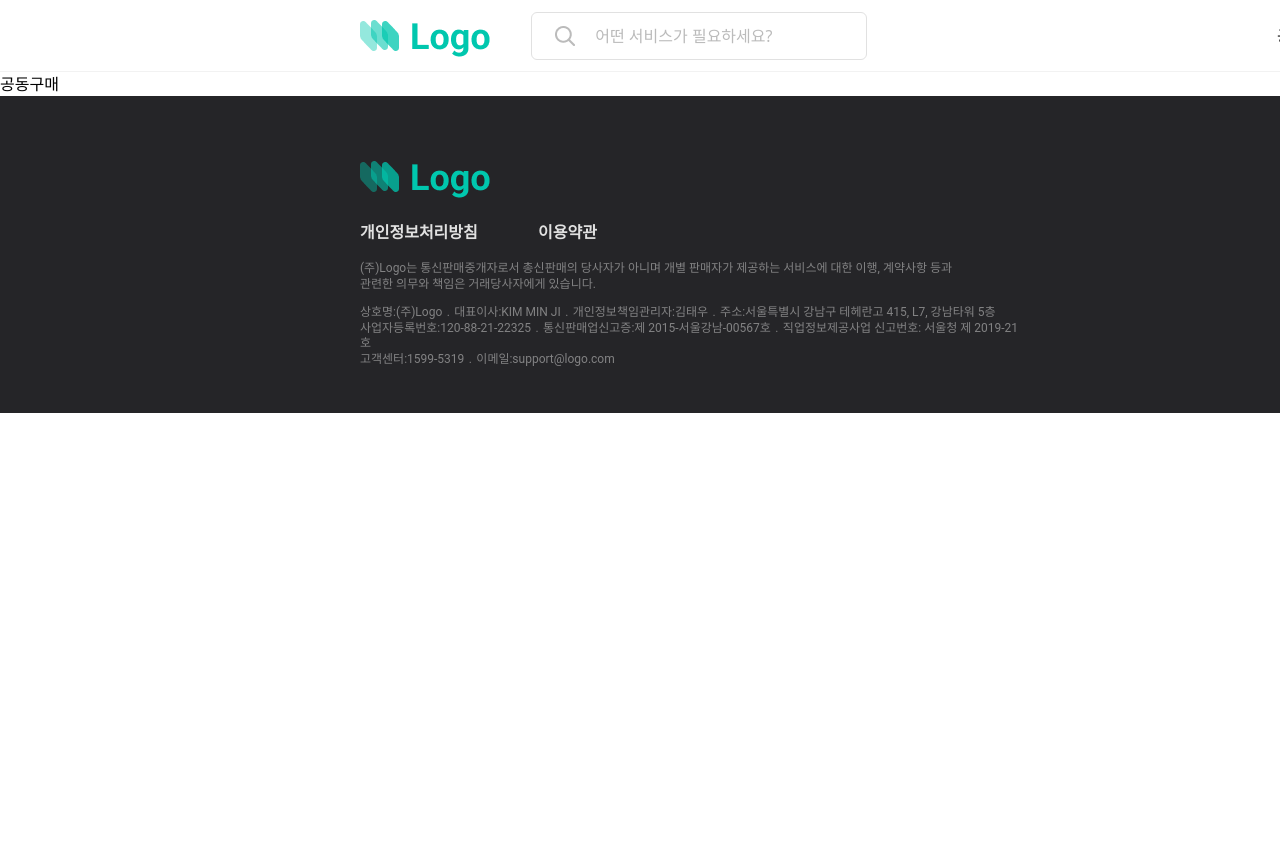
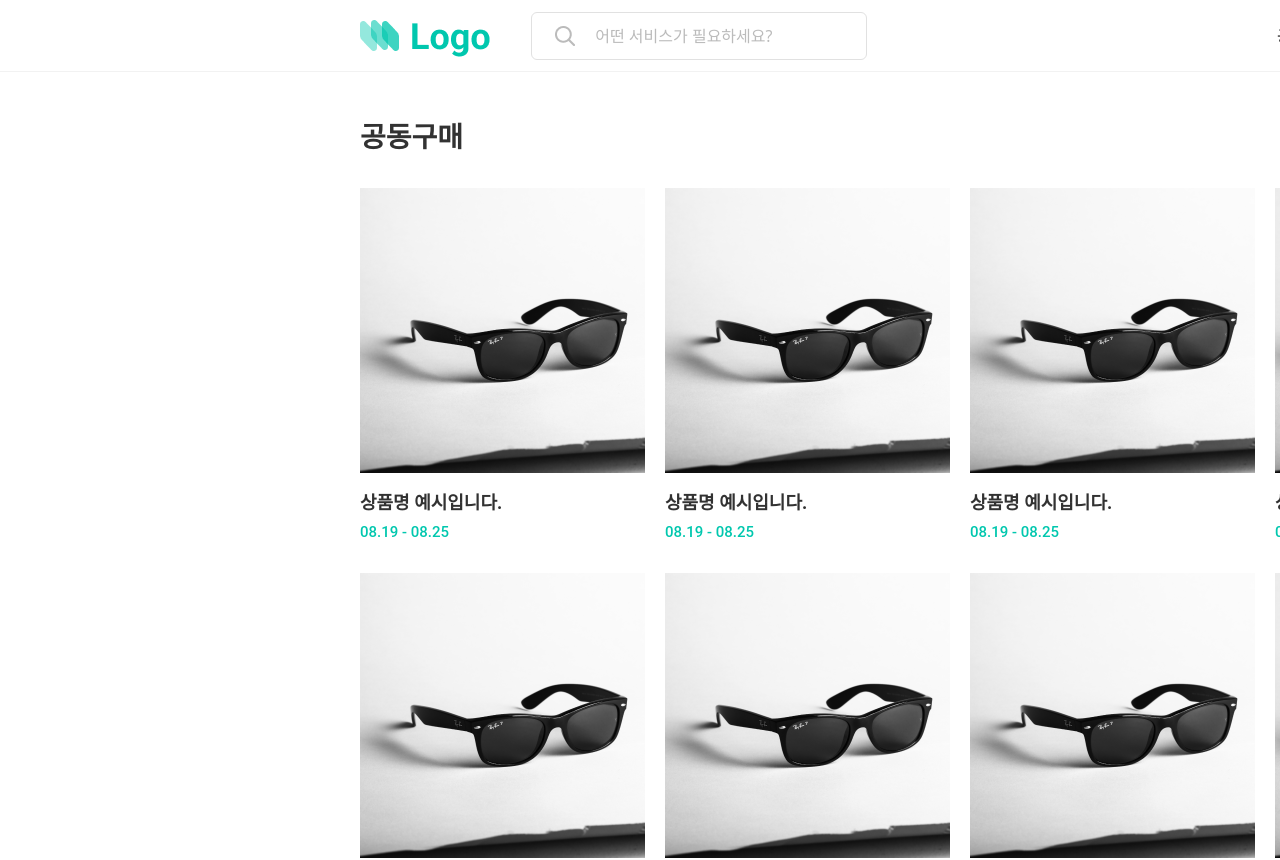
Before and after one commit to Heoveloper/tutorial07-web, a React (Vite) app: page /group-purchase in a window 1280 px wide. Shown: the top 860 px of the page. Before the commit the page ends 800 px from the top, so only its background shows below. Built offline with nearby package versions, Linux system fonts and the light colour scheme.

Commit message:
상품 카드 컴포넌트 추가

```diff
--- /dev/null
+++ b/src/components/product-card.tsx
@@ -0,0 +1,19 @@
+import { Link } from 'react-router-dom';
+
+const ProductCard = () => {
+  return (
+    <Link to='/detail'>
+      <div className='h-[358x] w-[285px]'>
+        <img src='/product-1.png' className='h-[285px] w-[285px]' />
+        <h4 className='mt-[14px] font-[Roboto] text-[18px] font-semibold leading-[31.98px] text-[#323232]'>
+          상품명 예시입니다.
+        </h4>
+        <p className='font-[Roboto] text-[15px] font-medium leading-[26.65px] text-[#00c7ae]'>
+          <span>08.19</span> - <span>08.25</span>
+        </p>
+      </div>
+    </Link>
+  );
+};
+
+export default ProductCard;
--- a/src/pages/group-purchase.tsx
+++ b/src/pages/group-purchase.tsx
@@ -1,9 +1,19 @@
+import ProductCard from 'src/components/product-card';
 import Layout from '../components/layout';
 
 const GroupPurchasePage = () => {
   return (
     <Layout>
-      <h2>공동구매</h2>
+      <div className='mx-auto mt-[48px] mb-[108px] flex h-[1968px] w-[1200px] flex-col justify-between'>
+        <h2 className='font=[Roboto] mb-[28px] text-[28px] font-semibold leading-[32.81px] text-[#323232]'>
+          공동구매
+        </h2>
+        <div className='mx-auto grid w-[1200px] grid-cols-4 gap-x-[20px] gap-y-[28px]'>
+          {Array.from({ length: 20 }, (_, i) => (
+            <ProductCard key={i} />
+          ))}
+        </div>
+      </div>
     </Layout>
   );
 };
--- a/src/pages/index.tsx
+++ b/src/pages/index.tsx
@@ -1,3 +1,4 @@
+import ProductCard from 'src/components/product-card';
 import Layout from '../components/layout';
 
 const HomePage = () => {
@@ -16,14 +17,17 @@ const HomePage = () => {
         </div>
         <div className='mx-auto grid w-[1200px] grid-cols-4 gap-x-[20px] gap-y-[28px]'>
           {Array.from({ length: 16 }, (_, i) => (
+            <ProductCard key={i} />
+          ))}
+        </div>
+        {/* {Array.from({ length: 16 }, (_, i) => (
             <img key={i} className='h-[285px] w-[285px]' />
-          ))}
-          {/* {Array.from({ length: 16 }, (_, i) => (
+          ))} */}
+        {/* {Array.from({ length: 16 }, (_, i) => (
             <div key={i} className='bg-red-400'>
               {i + 1}
             </div>
           ))} */}
-        </div>
       </div>
     </Layout>
   );
```
